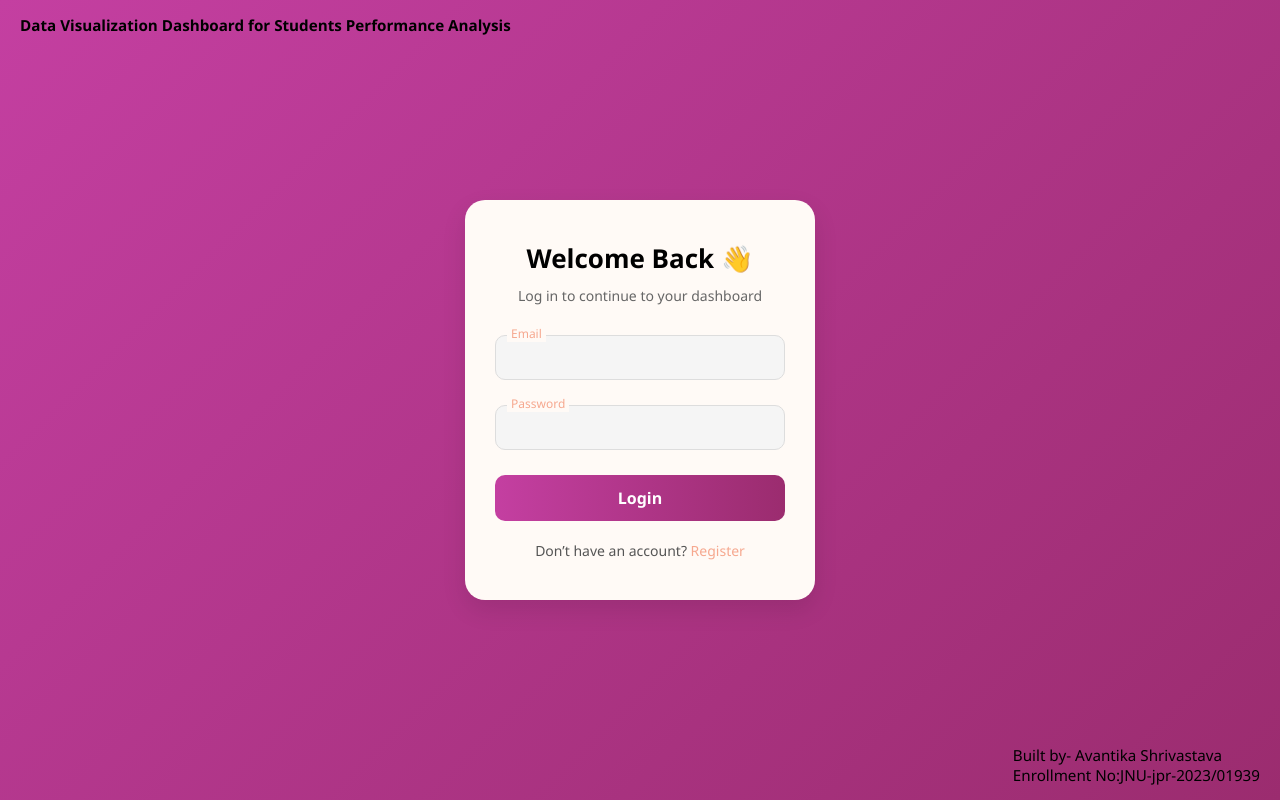
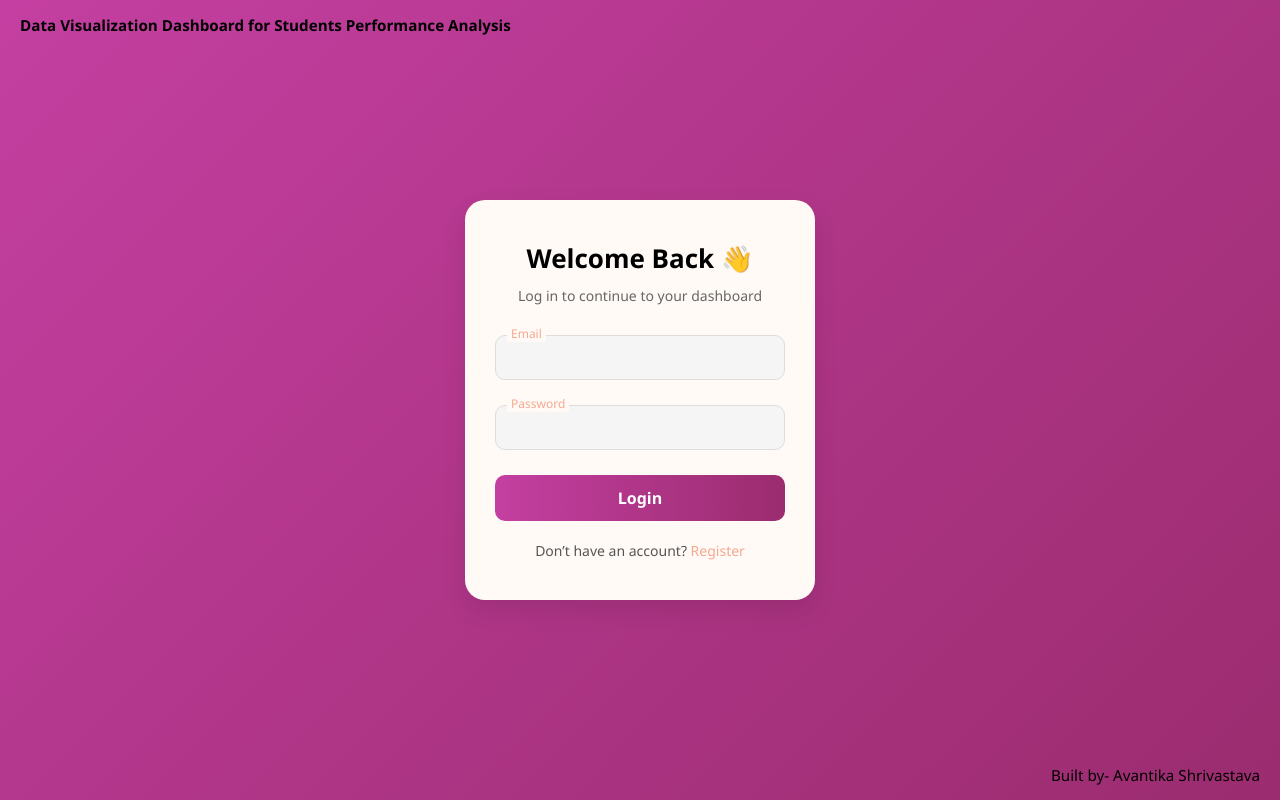
Before and after one commit to avantika77/Data_visualization, a website: page frontend/login.html in a window 1280 px wide. Drawn offline with Linux system fonts and the light colour scheme.

Commit message:
Update login.html

```diff
--- a/frontend/login.html
+++ b/frontend/login.html
@@ -6,7 +6,7 @@
   <title>Login - Students Performance Dashboard</title>
   <link rel="stylesheet" href="css/login.css" />
   <style>
-    /* Small title at top-left corner */
+
     .top-title {
       position: fixed;
       top: 15px;
@@ -15,8 +15,6 @@
       font-weight: 500;
       color: #000;
     }
-
-    /* Footer at bottom-right corner */
     .footer {
       position: fixed;
       bottom: 15px;
@@ -28,8 +26,7 @@
   </style>
 </head>
 <body>
-  <!-- Top-left small title -->
-  <div class="top-title">
+  <!-- Top-left small title -->  <div class="top-title">
     <b>Data Visualization Dashboard for Students Performance Analysis</b>
   </div>
 
@@ -60,10 +57,8 @@
     </div>
   </div>
 
-  <!-- Footer at bottom-right corner -->
   <div class="footer">
     Built by- Avantika Shrivastava<br>
-    Enrollment No:JNU-jpr-2023/01939
   </div>
 
   <script src="js/login.js"></script>
```
